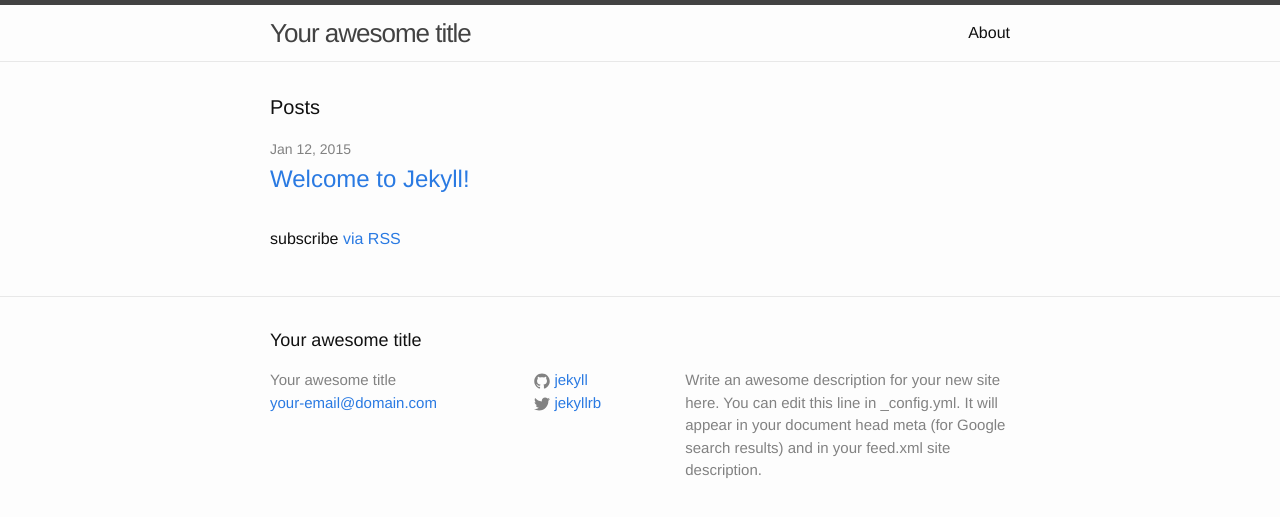
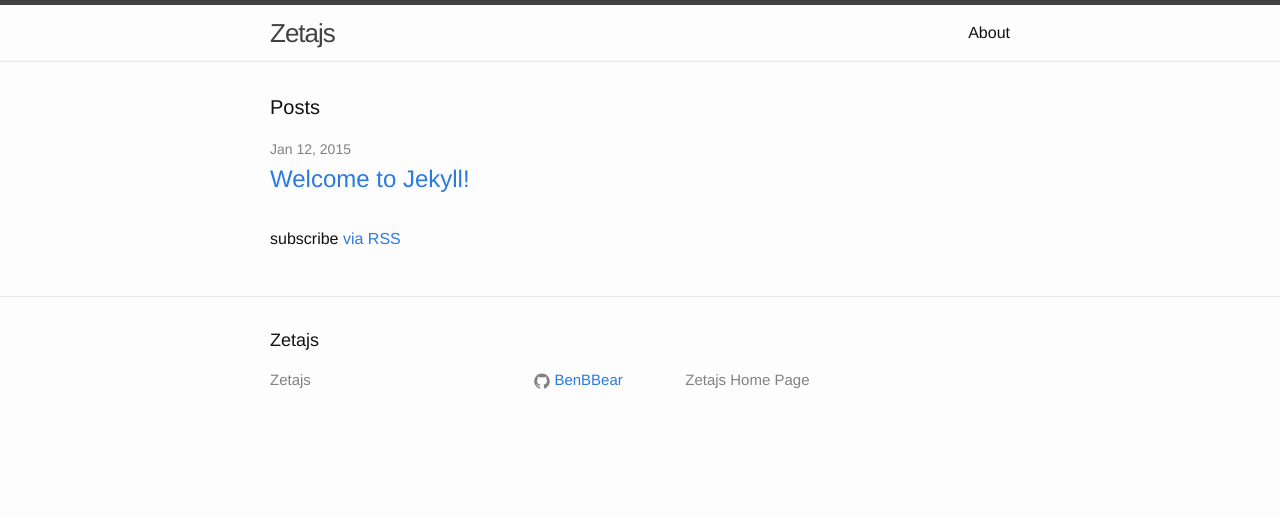
Before and after one commit to mlzxy/Zeta, a Jekyll site: the page built from index.html, in a window 1280 px wide. Shown: the top 517 px of the page. Built offline with Jekyll 4.4.1, drawn with Linux system fonts in a browser that asks for light colours.

Commit message:
change github username

```diff
--- a/_config.yml
+++ b/_config.yml
@@ -1,14 +1,10 @@
 # Site settings
-title: Your awesome title
-email: your-email@domain.com
+title: Zetajs
 description: > # this means to ignore newlines until "baseurl:"
-  Write an awesome description for your new site here. You can edit this
-  line in _config.yml. It will appear in your document head meta (for
-  Google search results) and in your feed.xml site description.
+    Zetajs Home Page
 baseurl: "" # the subpath of your site, e.g. /blog/
 url: "http://zetajs.io" # the base hostname & protocol for your site
-twitter_username: jekyllrb
-github_username:  jekyll
+github_username:  BenBBear
 
 # Build settings
 markdown: kramdown
```
